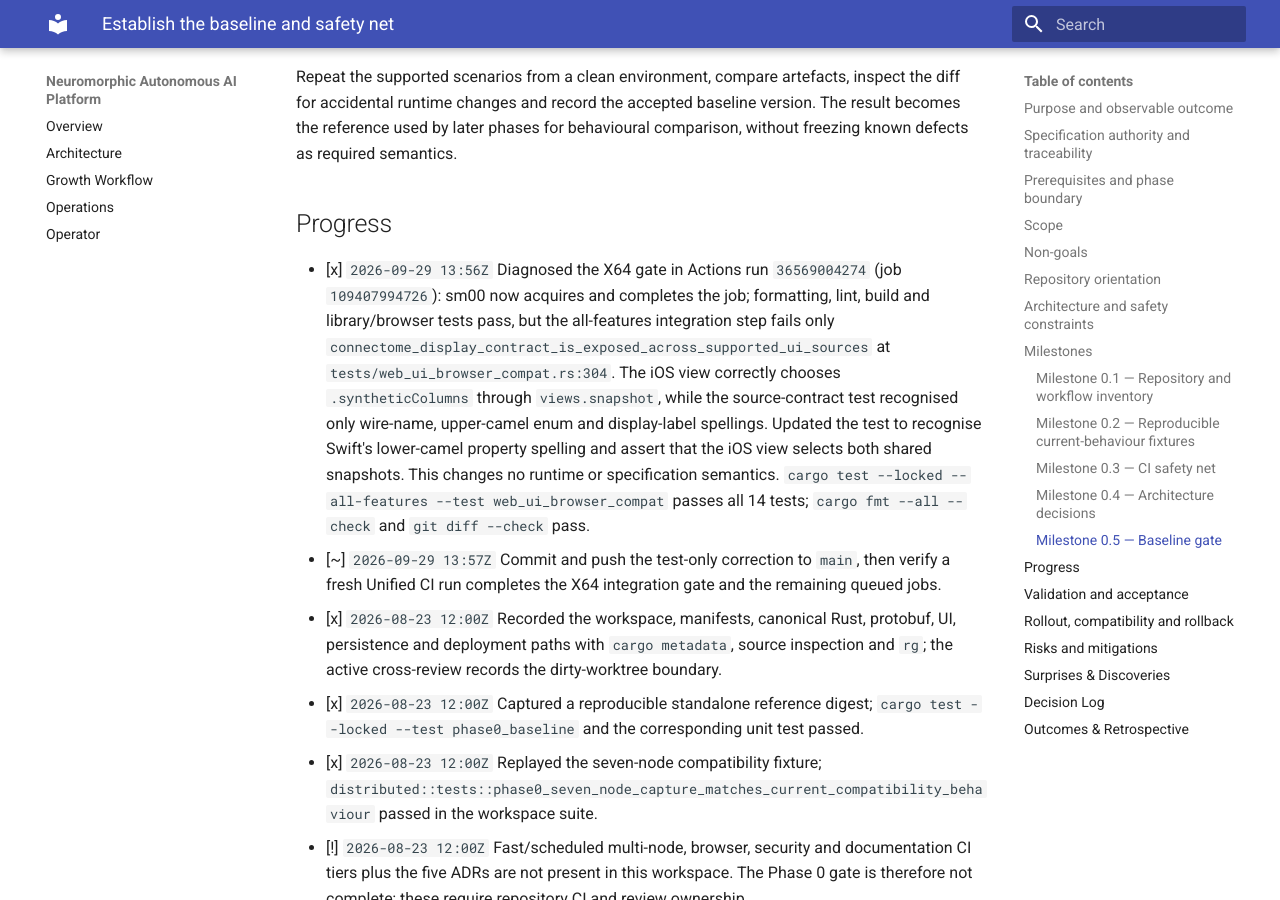
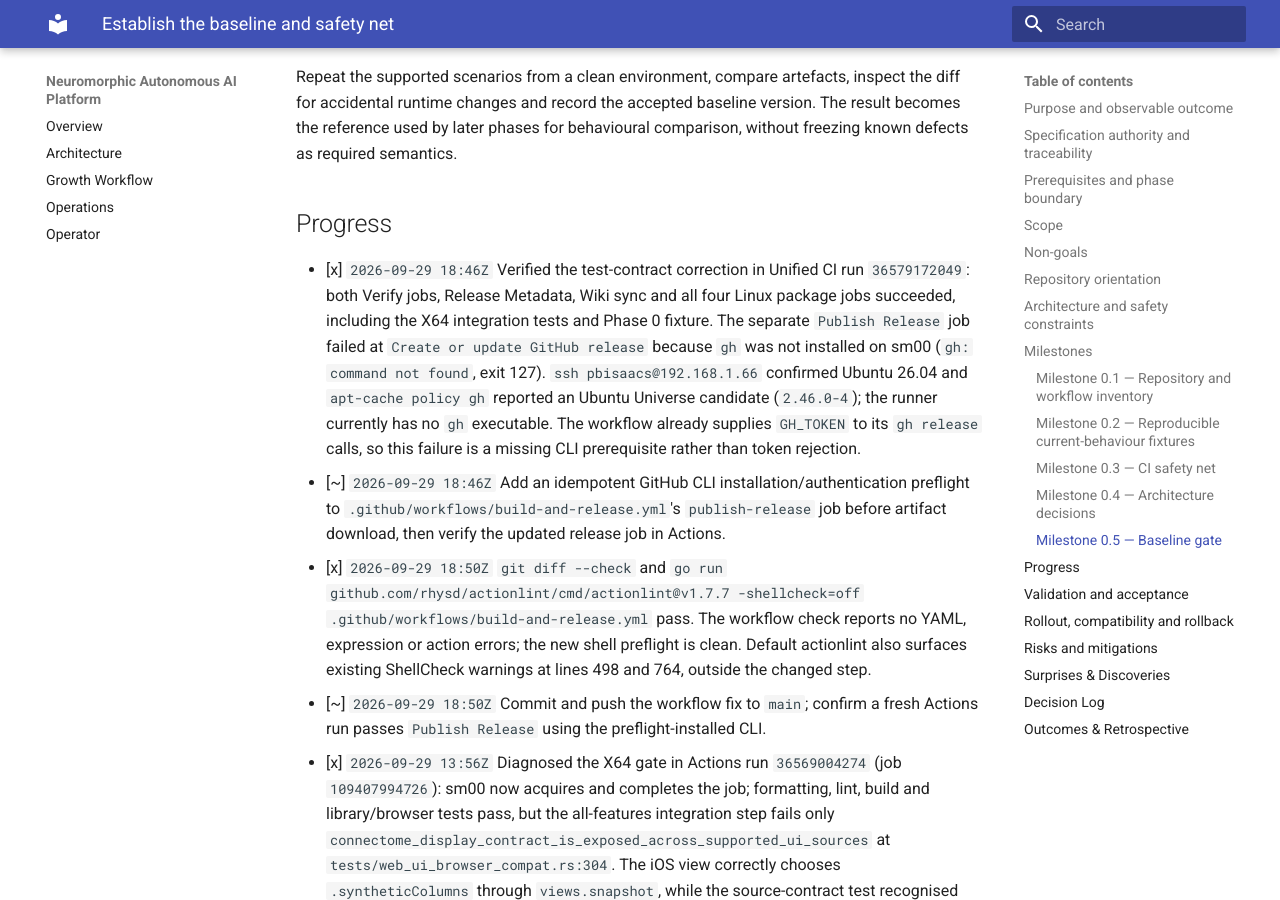
Before and after one commit to neuralmimicry/aarnn_rust, an MkDocs documentation site: the page built from docs/execplans/phase-00-baseline.md, in a window 1280 px wide and 900 px high, scrolled down 3334 px. Built offline with MkDocs 1.6.1 and Material for MkDocs 9.7.7, drawn with Linux system fonts in a browser that asks for light colours.

Commit message:
fix: install GitHub CLI in release job

```diff
--- a/docs/execplans/phase-00-baseline.md
+++ b/docs/execplans/phase-00-baseline.md
@@ -70,6 +70,28 @@ Create ADRs for superdense logical time, precise event-stage ownership, per-vari
 Repeat the supported scenarios from a clean environment, compare artefacts, inspect the diff for accidental runtime changes and record the accepted baseline version. The result becomes the reference used by later phases for behavioural comparison, without freezing known defects as required semantics.
 
 ## Progress
+
+- [x] `2026-09-29 18:46Z` Verified the test-contract correction in Unified CI
+  run `36579172049`: both Verify jobs, Release Metadata, Wiki sync and all four
+  Linux package jobs succeeded, including the X64 integration tests and Phase 0
+  fixture. The separate `Publish Release` job failed at
+  `Create or update GitHub release` because `gh` was not installed on sm00
+  (`gh: command not found`, exit 127). `ssh pbisaacs@192.168.1.66` confirmed
+  Ubuntu 26.04 and `apt-cache policy gh` reported an Ubuntu Universe candidate
+  (`2.46.0-4`); the runner currently has no `gh` executable. The workflow
+  already supplies `GH_TOKEN` to its `gh release` calls, so this failure is a
+  missing CLI prerequisite rather than token rejection.
+- [~] `2026-09-29 18:46Z` Add an idempotent GitHub CLI installation/authentication
+  preflight to `.github/workflows/build-and-release.yml`'s `publish-release`
+  job before artifact download, then verify the updated release job in Actions.
+- [x] `2026-09-29 18:50Z` `git diff --check` and
+  `go run github.com/rhysd/actionlint/cmd/actionlint@v1.7.7 -shellcheck=off
+  .github/workflows/build-and-release.yml` pass. The workflow check reports no
+  YAML, expression or action errors; the new shell preflight is clean. Default
+  actionlint also surfaces existing ShellCheck warnings at lines 498 and 764,
+  outside the changed step.
+- [~] `2026-09-29 18:50Z` Commit and push the workflow fix to `main`; confirm a
+  fresh Actions run passes `Publish Release` using the preflight-installed CLI.
 
 - [x] `2026-09-29 13:56Z` Diagnosed the X64 gate in Actions run
   `36569004274` (job `109407994726`): sm00 now acquires and completes the job;
```
Also changed, not shown: 1 other file.
